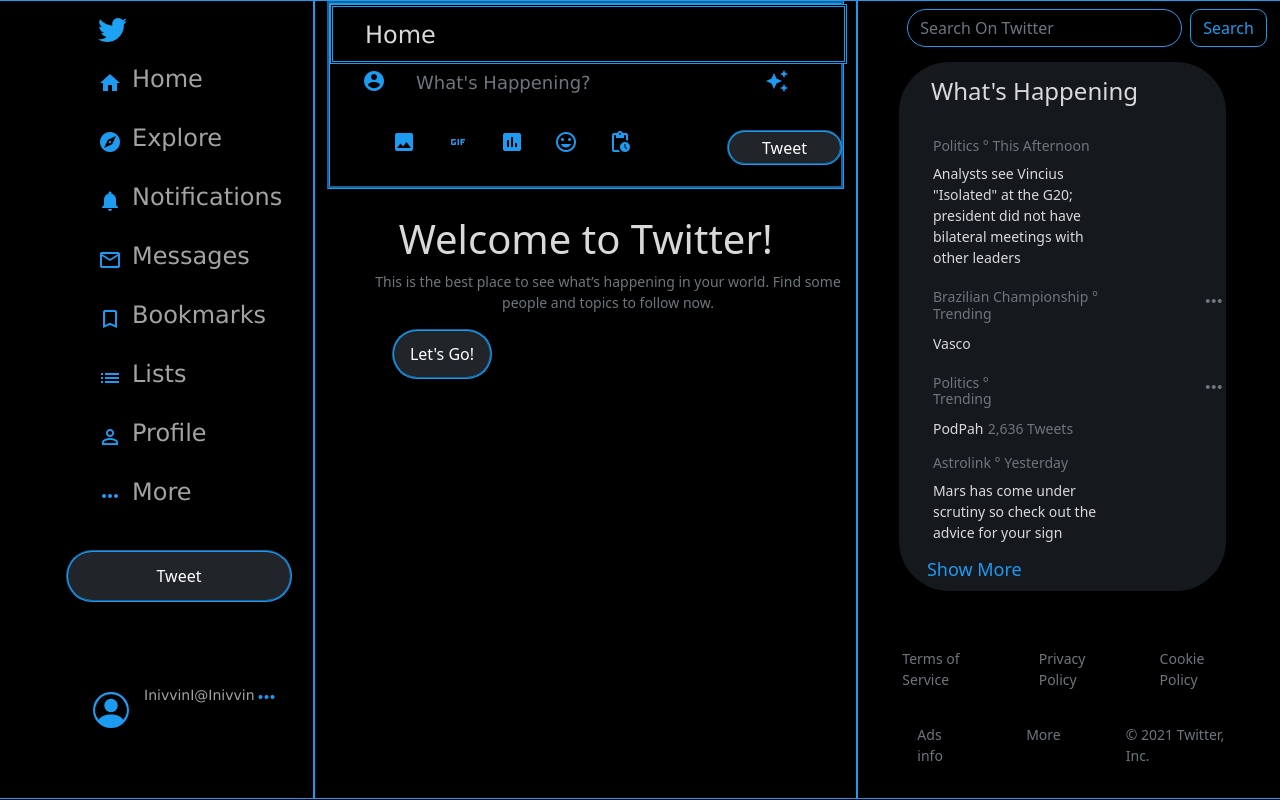
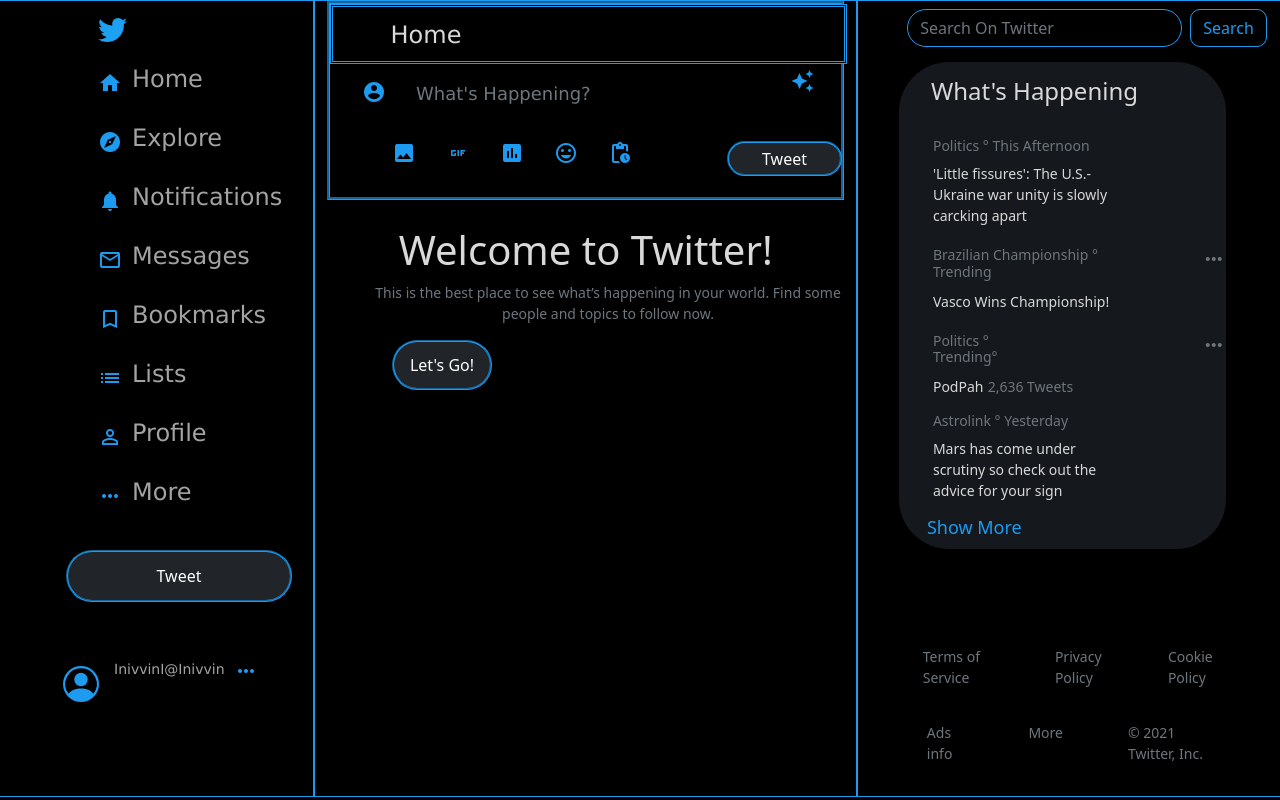
Before and after one commit to Vinicius-E/Twitter_Bootstrap, a plain HTML site: page index.html in a window 1280 px wide. Drawn offline with nearby package versions, Linux system fonts and the light colour scheme.

Commit message:
Project Version 1.1

```diff
--- a/index.html
+++ b/index.html
@@ -57,7 +57,7 @@
             <button class="text-white bg-dark btnTwitter"> Tweet </button>
             <div class="profileDiv">
                 <ul class="listMenuProfile align-items-center">
-                    <li>
+                    <li class="liProfile">
                         <button type="button" class="btn btnProfile">
                             <svg xmlns="http://www.w3.org/2000/svg" width="40" height="36px" fill="currentColor"
                                 class="bi bi-person-circle btnProfile material-icons" viewBox="0 0 16 16">
@@ -121,6 +121,7 @@
                 <button class="text-white bg-dark letsGo"> Let's Go! </button>
             </div>
         </div>
+
         <div class="div3 col-4">
             <nav class="navbar searchNav">
                 <div class="container-fluid">
@@ -146,9 +147,8 @@
                                         <h6> Politics ° This Afternoon </h6>
                                     </li>
                                     <p class="pPost">
-                                        Analysts see Vincius "Isolated" at the G20; president did not have bilateral
-                                        meetings
-                                        with other leaders </p>
+                                        'Little fissures': The U.S.-Ukraine war unity is slowly carcking apart
+                                    </p>
                                 </ul>
                             </div>
                         </div>
@@ -161,7 +161,7 @@
                                     <span class="material-icons more"> more_horiz </span>
                                 </li>
                                 <li>
-                                    <p class="pPost"> Vasco </p>
+                                    <p class="pPost"> Vasco Wins Championship! </p>
                                 </li>
                             </ul>
                         </div>
@@ -170,7 +170,7 @@
                         <div class="l2">
                             <ul>
                                 <li>
-                                    <h6> Politics ° Trending </h6>
+                                    <h6> Politics ° Trending° </h6>
                                     <span class="material-icons more1"> more_horiz </span>
                                 </li>
                                 <li>
--- a/style.css
+++ b/style.css
@@ -69,6 +69,7 @@
 
 .listMenuProfile{
     list-style-type: none;
+
 }
 
 .listMenuProfile :hover{
@@ -96,6 +97,14 @@
     border-width: 0.1ch;
 }
 
+.liProfile {
+    width: 75%;
+}
+
+.iconProfile {
+    margin-left: 5%;
+}
+
 .btnTwitter {
     width: 226px;
     height: 52px;
@@ -121,9 +130,8 @@
 }
 
 .profileDiv{
-    margin-top: 83px;
-    margin-left: 45px;
-
+    margin-top: 19%;
+    margin-left: 5%;
 }
 
 .listMenuDiv02 li{
@@ -162,7 +170,7 @@
 .listaDiv3{
     list-style-type: none;
     height: 60px;
-    margin-top: 50px;
+    margin-top: 12%;
 }
 
 .listaDiv3 li{
@@ -177,6 +185,7 @@
 .listaDiv2{
     list-style-type: none;
     margin-top: 10px;
+    margin-left: 5%;
 }
 
 .listaDiv2 li{
@@ -300,21 +309,23 @@
 }
 
 .listaFoot{
-    margin-top: 10%;
+
+    margin-left: 5%;
+    margin-top: 20%;
     list-style-type: none;
     display: inline-flex;
 }
 
 .listaFoot li{
-    margin-right: 50px;
+    margin-right: 25px;
 }
 
 .listaFoot2{
+    margin-left: 6%;
     list-style-type: none;
     display: inline-flex;
 }
 
 .listaFoot2 li{
-    margin-right: 50px;
-    margin-left: 15px;
+    margin-right: 65px;
 }
```
